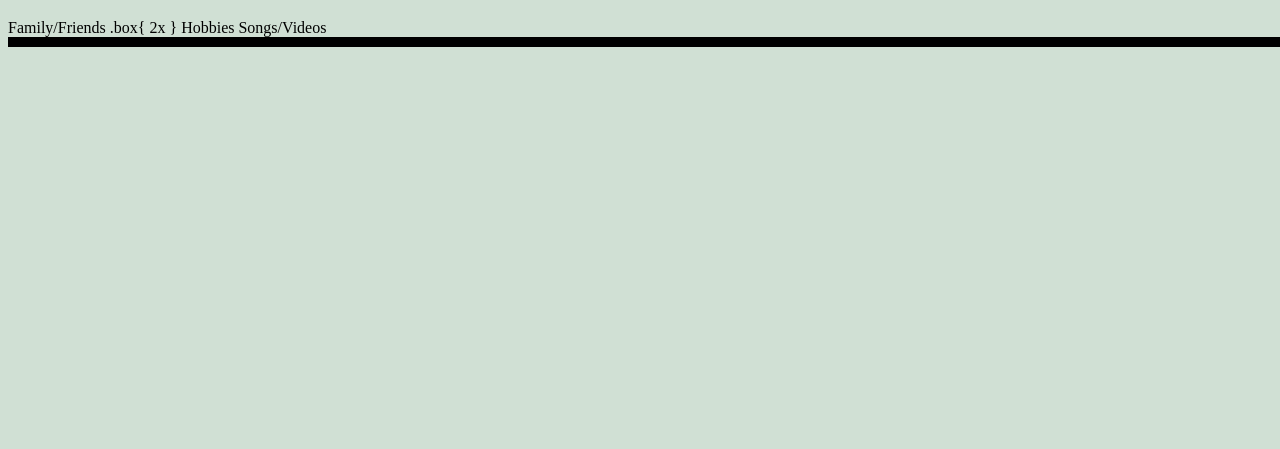
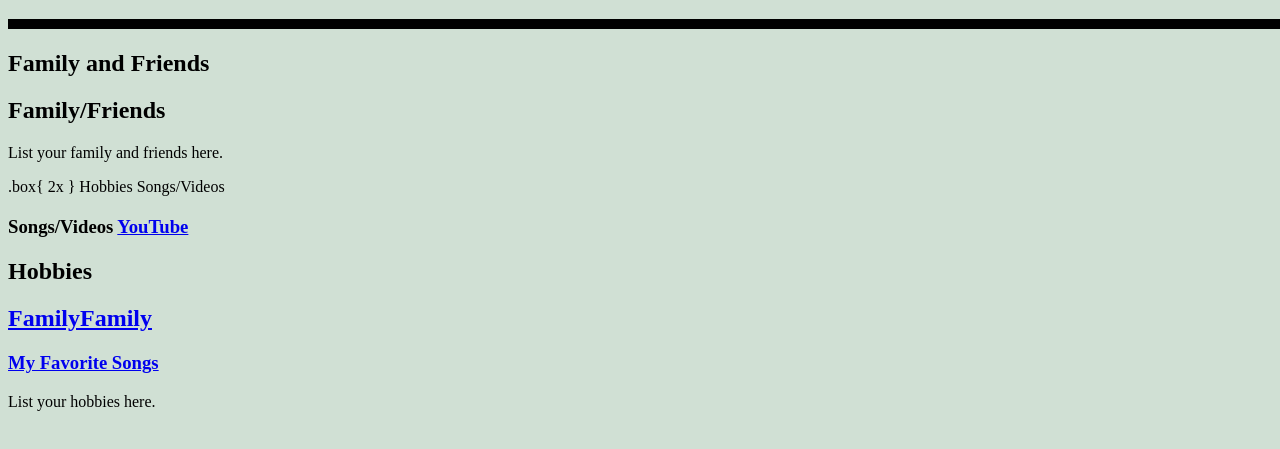
Before and after one commit to Mee-Lensey/About-Me, a plain HTML site: page index.html in a window 1280 px wide. Shown: the part 61-510 px from the top of the page. Drawn offline with Linux system fonts and the light colour scheme.

Commit message:
remember

```diff
--- a/index.html
+++ b/index.html
@@ -5,7 +5,7 @@
 <title>Page Title</title>
 <style>
     .box {
-  border: 2px solid black;
+  border: -30px solid black;
   align-items: center;
   width: 100%;
   border: 5px solid rgb(0, 0, 0);
@@ -17,20 +17,42 @@ h1 {text-align: center;}
 <body style="background-color:rgb(208, 224, 212);">
 <h1>Mee-Lensey's Website</h1> <!-- d;al;jdal
 ;jlf;a -->
+<div class="box"></div>
 <h1 style="margin-top:20px"></h1>
+
+
+
+<h2 style="margin-top:20px">Family and Friends</h2>
+ <h2>Family/Friends</h2>
+<p>List your family and friends here.</p>
+
 
 <body>
 
 
-    <p1>Family/Friends</p1>
 
     .box{
         2x
     }
     <p1>Hobbies</p1>
+
     <p1>Songs/Videos</p1>
 </body>
 
 
+<div id = "h2" class = "h2">
+<div id = "h3" class = "h3">
+<h3 style = " margin-top:20px">Songs/Videos
 
-<div class="box"></div>
+
+    <a href="https://www.youtube.com/">YouTube</a>
+</h3>
+
+<h2 style="margin-top:20px">Hobbies</h2>
+<h2><a href="family.html">FamilyFamily</a></h2>
+<h3><a href="Songs and Videos.html">My Favorite Songs</a></h3>
+
+<p1>List your hobbies here.</p1>
+
+<!-- remember to add a way to return back to the home page for each new page -->
+ <!--  -->
```
Also changed, not shown: Songs and Videos.html (added, +1 -0 lines), family.html (added, +1 -0 lines).
